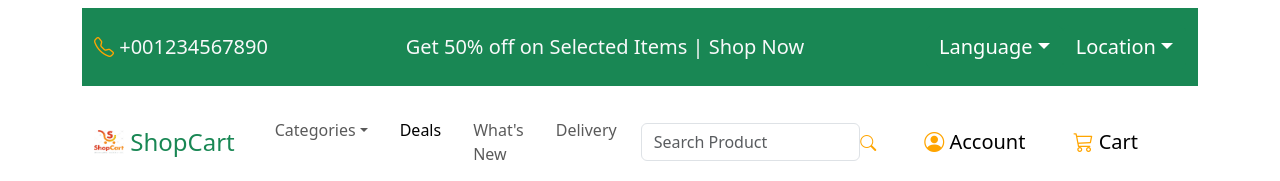
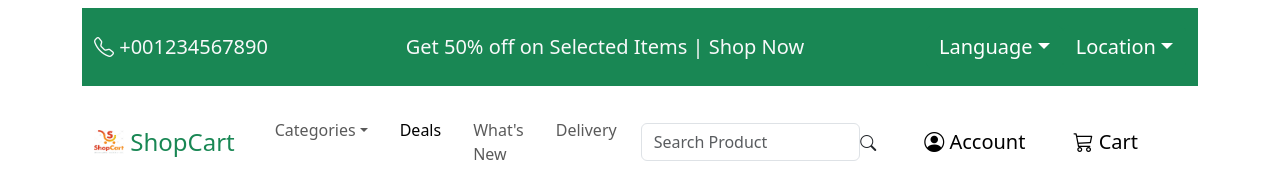
Before and after one commit to UshaDasetty/Reach_Hub_Assignment, a React (Create React App) app: page /productdetails in a window 1280 px wide. Shown: the top 181 px of the page. Built offline with nearby package versions, Linux system fonts and the light colour scheme.

Commit message:
Products Details Page Design Completed

```diff
--- a/src/Styles/ProductDetails.css
+++ b/src/Styles/ProductDetails.css
@@ -23,6 +23,6 @@
     font-size: 12px;
 }
 
-.bi {
+.bi-truck, .bi-arrow-return-right {
     color: orange;
 }
```
